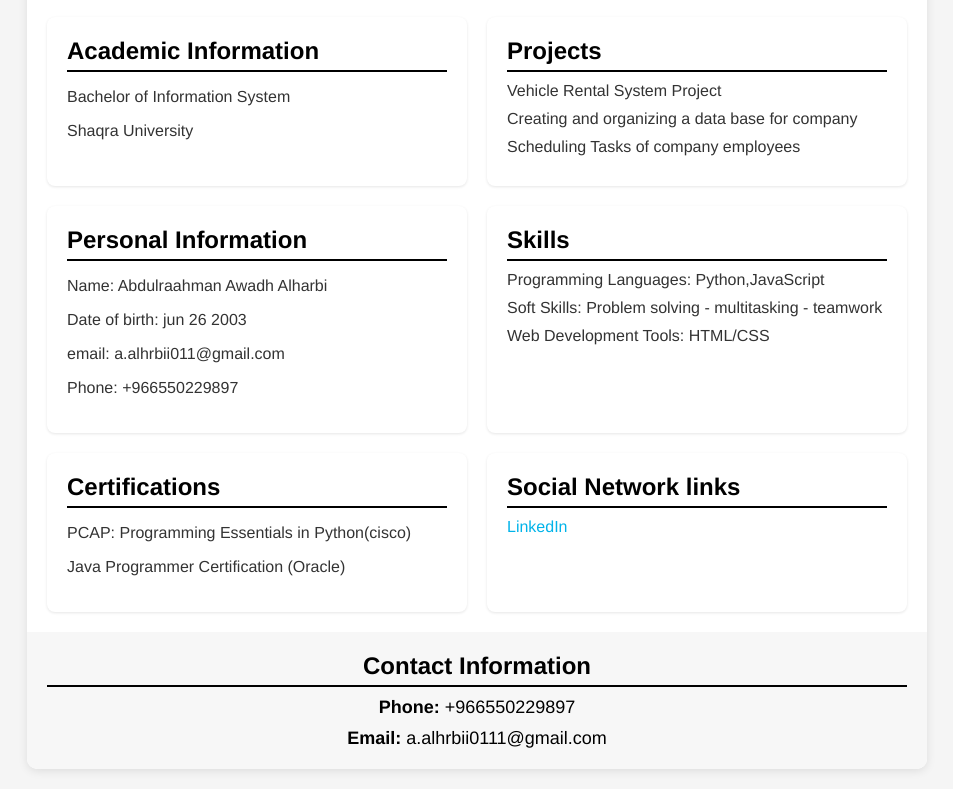
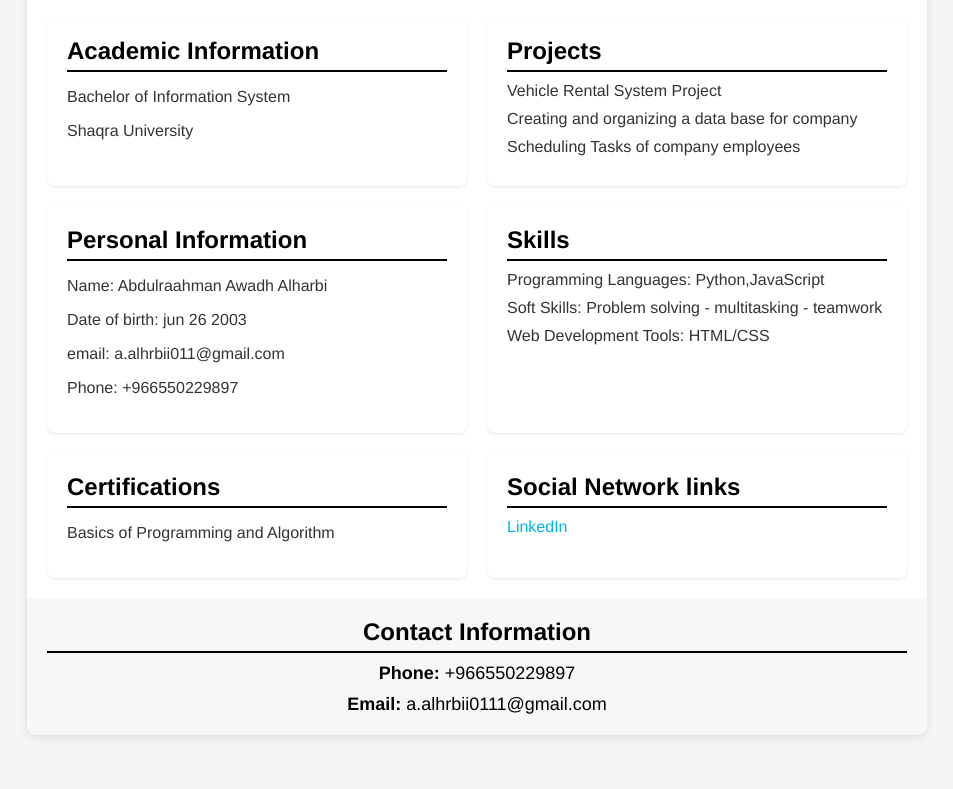
Before and after one commit to abdulrahman9h/cv, a plain HTML site: page index.html in a window 1280 px wide. Shown: the part 121-910 px from the top of the page, without its empty margins (163-1116 px from the left). After the commit the page ends 876 px from the top, so only its background shows below. Drawn offline with Linux system fonts and the light colour scheme.

Commit message:
Update index.html
create an index

```diff
--- a/index.html
+++ b/index.html
@@ -120,8 +120,7 @@
             </div>
             <div class="section" id="certifications">
                 <h2>Certifications</h2>
-                <p>PCAP: Programming Essentials in Python(cisco)</p>
-                <p>Java Programmer Certification (Oracle)</p>
+                <p>Basics of Programming and Algorithm</p>
             </div>
             <div class="section" id="social-links">
                 <h2>Social Network links</h2>
```
